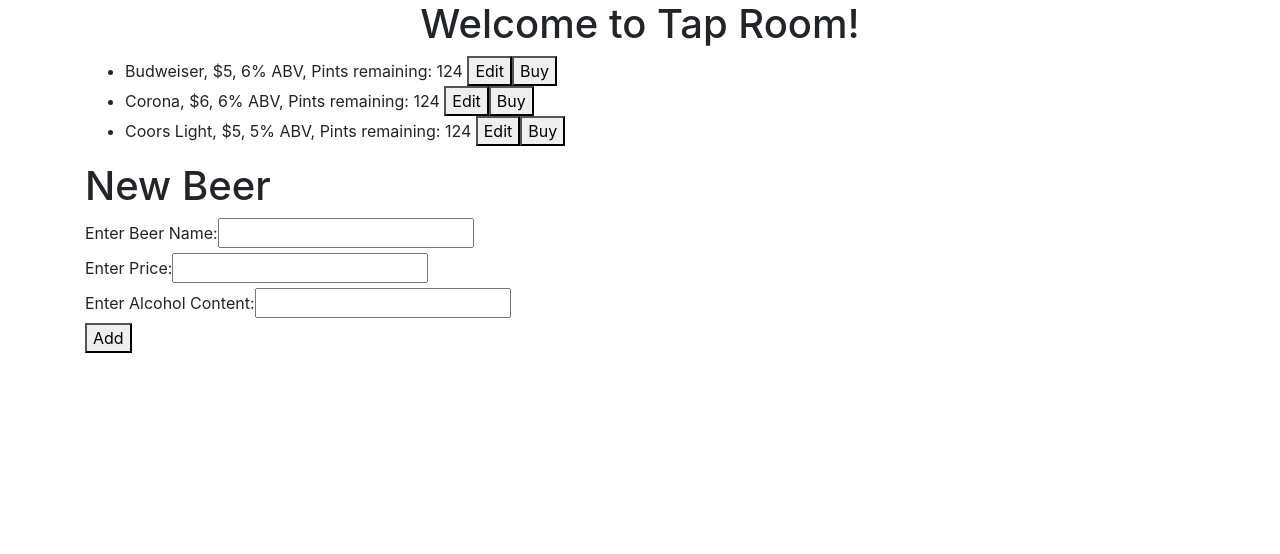
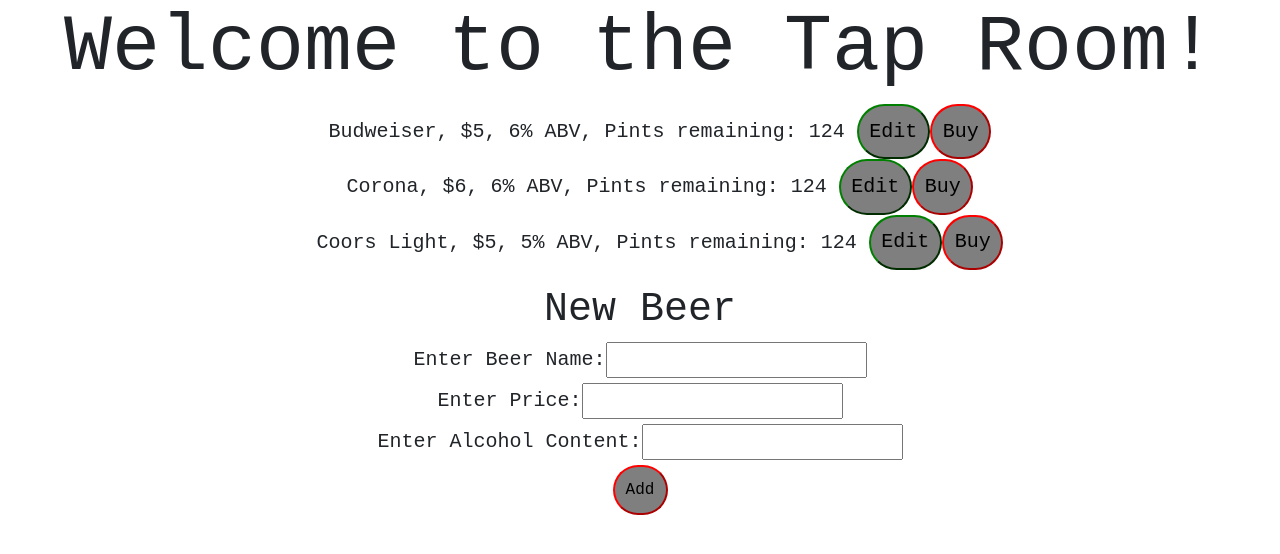
Before and after one commit to ldam77/Taproom, an Angular app: page / in a window 1280 px wide. Shown: the top 554 px of the page. Built offline with nearby package versions, Linux system fonts and the light colour scheme.

Commit message:
Add new font and button style.

```diff
--- a/src/app/app.component.css
+++ b/src/app/app.component.css
@@ -0,0 +1,9 @@
+.container {
+  text-align: center;
+  font-family: monospace;
+}
+
+h1 {
+  font-family: monospace;
+  font-size: 5em;
+}
--- a/src/app/app.component.html
+++ b/src/app/app.component.html
@@ -1,7 +1,7 @@
 <!--The content below is only a placeholder and can be replaced.-->
 <div style="text-align:center">
   <h1>
-    Welcome to Tap Room!
+    Welcome to the Tap Room!
   </h1>
 </div>
 <div class="container">
--- a/src/app/beer-list/beer-list.component.css
+++ b/src/app/beer-list/beer-list.component.css
@@ -0,0 +1,19 @@
+li {
+  list-style: none;
+  font-family: monospace;
+  font-size: 20px;
+}
+
+button {
+  background-color: rgba(0,0,0,0.5);
+  border-radius: 2em;
+  padding: 1%
+}
+
+.btn-edit {
+  border-color: green;
+}
+
+.btn-buy {
+  border-color: red;
+}
--- a/src/app/beer-list/beer-list.component.html
+++ b/src/app/beer-list/beer-list.component.html
@@ -1,4 +1,4 @@
 <ul>
-  <li *ngFor="let currentBeer of childBeerList">{{ currentBeer.name }}, ${{ currentBeer.price }}, {{ currentBeer.alcoholContent }}% ABV, Pints remaining: {{ currentBeer.capacity }} <button (click)="editButtonClicked(currentBeer)">Edit</button>
-  <button (click)="buyButtonClicked(currentBeer)">Buy</button></li>
+  <li *ngFor="let currentBeer of childBeerList">{{ currentBeer.name }}, ${{ currentBeer.price }}, {{ currentBeer.alcoholContent }}% ABV, Pints remaining: {{ currentBeer.capacity }} <button (click)="editButtonClicked(currentBeer)" class="btn-edit">Edit</button>
+  <button class="btn-buy" (click)="buyButtonClicked(currentBeer)">Buy</button></li>
 </ul>
--- a/src/app/new-beer/new-beer.component.css
+++ b/src/app/new-beer/new-beer.component.css
@@ -0,0 +1,10 @@
+.new-beer {
+  font-size: 20px;
+}
+
+button {
+  border-radius: 2em;
+  border-color: red;
+  padding: 1%;
+  background-color: rgba(0, 0, 0, 0.5);
+}
--- a/src/app/new-beer/new-beer.component.html
+++ b/src/app/new-beer/new-beer.component.html
@@ -1,5 +1,5 @@
 <h1>New Beer</h1>
-<div>
+<div class="new-beer">
  <label>Enter Beer Name:</label>
  <input #newName>
  <br>
```
